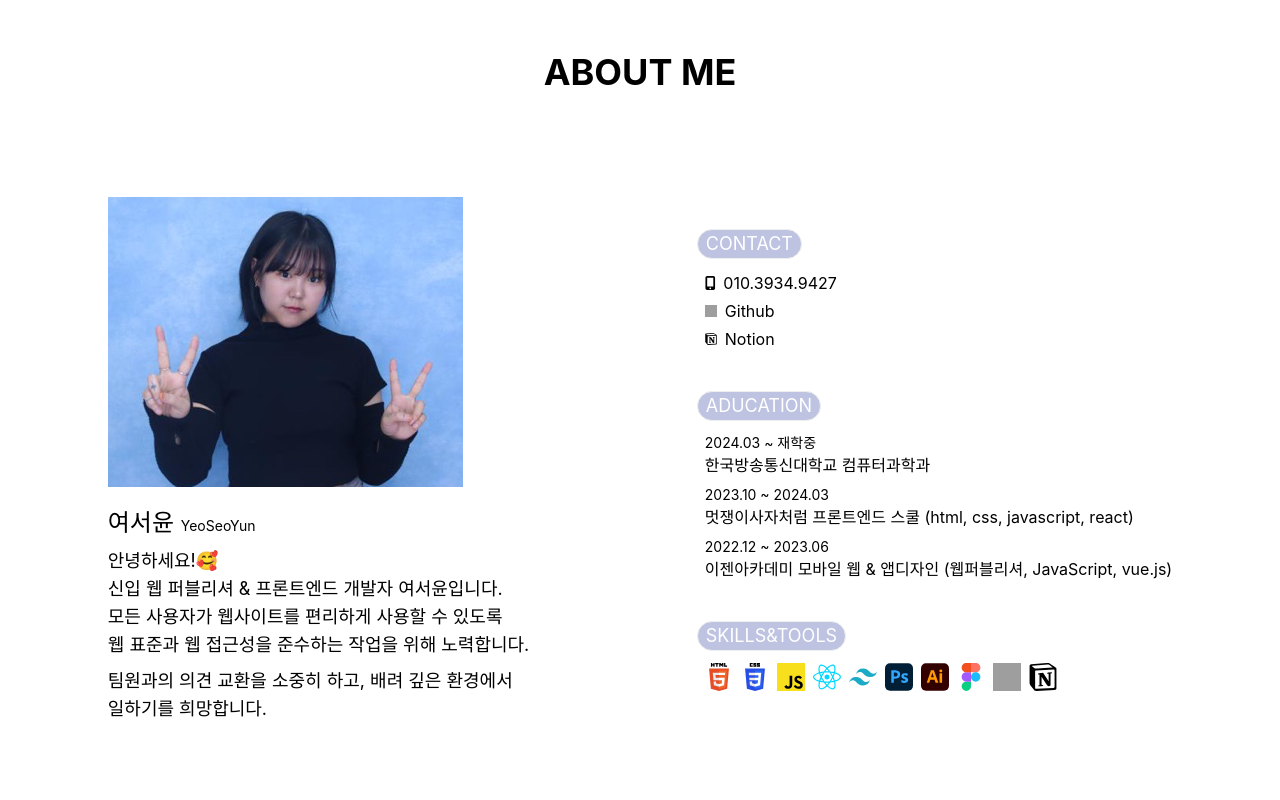
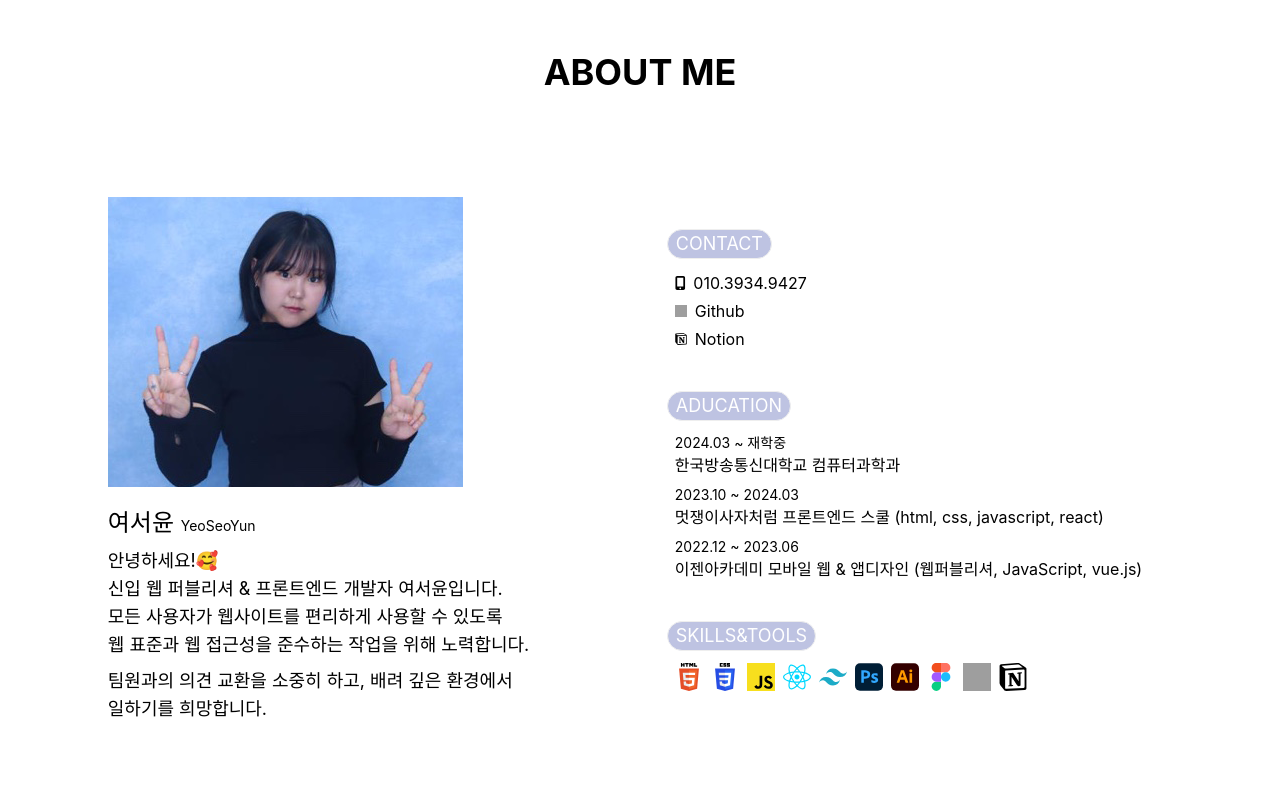
Before and after one commit to yeo-seoyun/seoyun-portfolio2024, a React (Vite) app: page / in a window 1280 px wide. Shown: the part 780-1580 px from the top of the page. Built offline with nearby package versions, Linux system fonts and the light colour scheme; grey boxes are pictures that could not be loaded; a web font is replaced by a local one.

Commit message:
about motion 수정

```diff
--- a/src/pages/AboutMe.jsx
+++ b/src/pages/AboutMe.jsx
@@ -39,7 +39,7 @@ function AboutMe() {
           <h2 className="text-4xl font-bold text-center sm:text-2xl">
             ABOUT ME
           </h2>
-          <div className="w-full h-full flex items-center justify-around gap-8 md:flex-col md:gap-4 sm:flex-col sm:gap-3 sm:items-start">
+          <div className="w-full h-full flex items-center justify-around gap-8 md:flex-col md:gap-2 sm:flex-col sm:gap-3 sm:items-start">
             <motion.div
               initial={{ opacity: 0, x: -30 }}
               whileInView={{ opacity: 1, x: 0 }}
@@ -70,13 +70,13 @@ function AboutMe() {
             </motion.div>
 
             <motion.div
-              initial={{ opacity: 0, rotateY: 180 }}
-              whileInView={{ opacity: 1, rotateY: 0 }}
+              initial={{ opacity: 0, x: 0 }}
+              whileInView={{ opacity: 1, x: -30 }}
               viewport={{ once: false }}
               transition={{
                 ease: "easeInOut",
                 duration: 2,
-                rotateY: { duration: 1 },
+                x: { duration: 1 },
               }}
               className="h-full flex flex-col items-start justify-center gap-10 m-auto md:gap-3 sm:gap-2 sm:m-0"
             >
```
